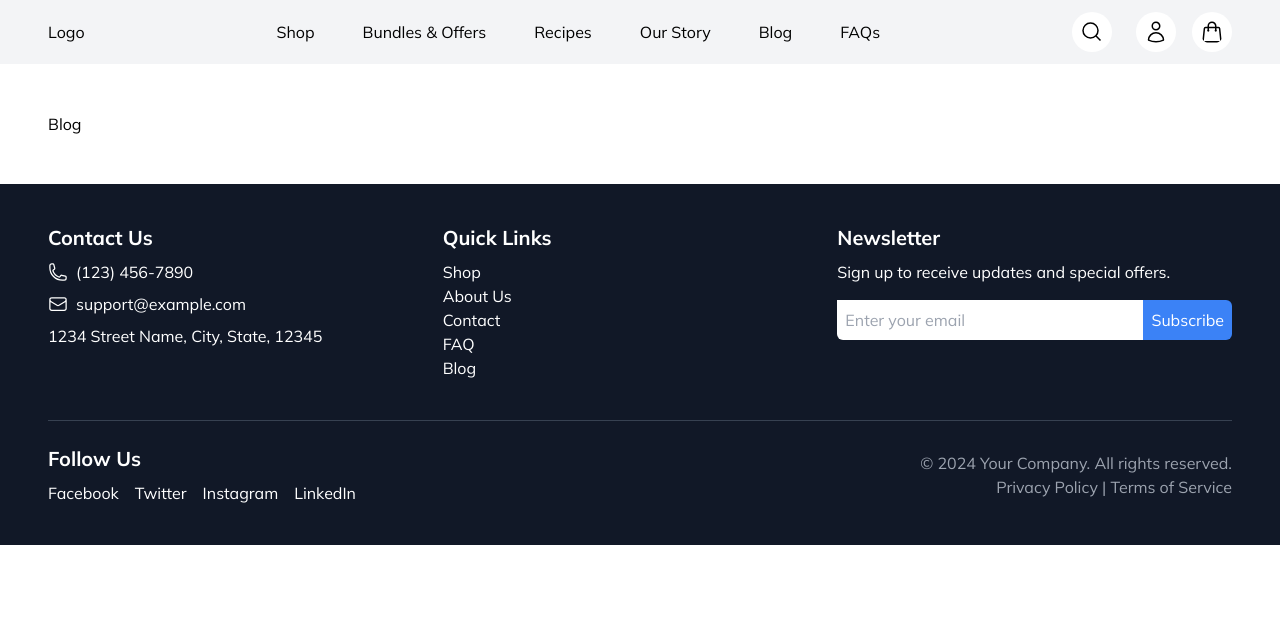
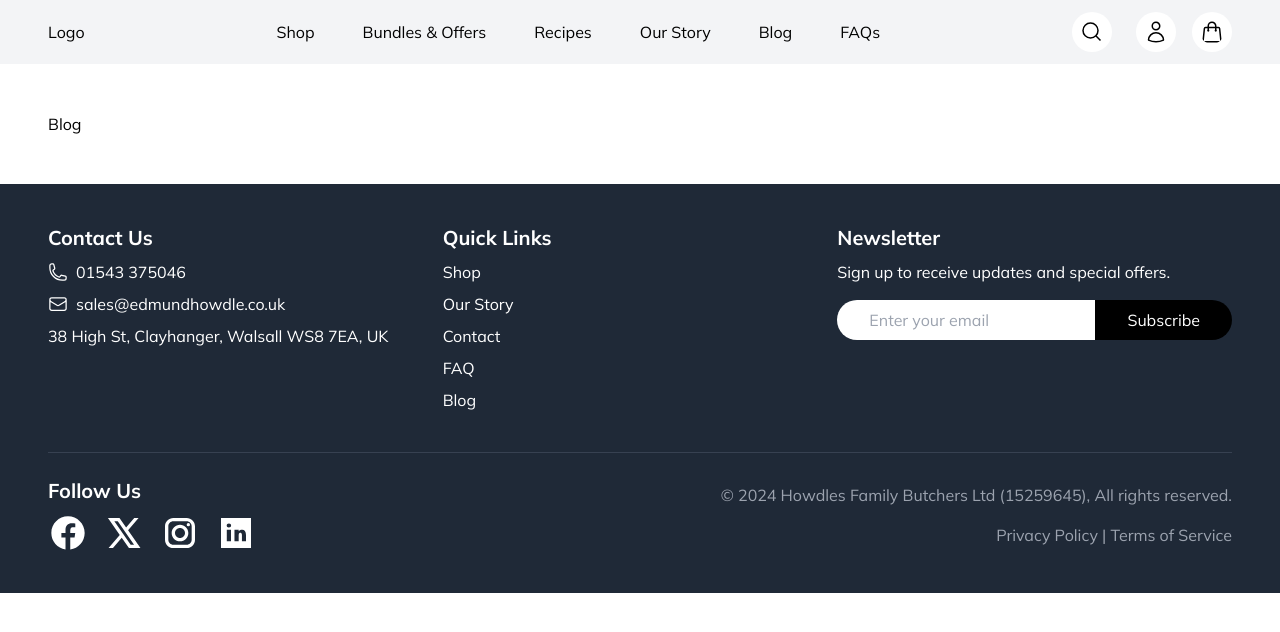
Before and after one commit to Kennedy1977/headless-commerce, a Next.js app: page /blog in a window 1280 px wide. Shown: the top 632 px of the page. Built offline with nearby package versions, Linux system fonts and the light colour scheme.

Commit message:
layout, footer, page updates

```diff
--- a/src/app/layout.js
+++ b/src/app/layout.js
@@ -1,11 +1,9 @@
 import "./globals.css";
 import { Header } from "@/components";
 import Footer from "@/components/footer/Footer";
+import { globalMetadata } from "@/helpers/metadata";
 
-export const metadata = {
-  title: "Create Next App",
-  description: "Generated by create next app",
-};
+export const metadata = globalMetadata;
 
 export default function RootLayout({ children }) {
   return (
--- a/src/app/page.js
+++ b/src/app/page.js
@@ -1,49 +1,13 @@
 "use client";
-import React, { useEffect, useRef } from "react";
+import BestSellers from "@/components/home/best-sellers/BestSellers";
+import Hero from "@/components/home/hero/Hero";
 
 export default function Home() {
-  const hero = Math.floor(Math.random() * 5) + 1;
-  const videoRef = useRef(null);
-
-  useEffect(() => {
-    const video = videoRef.current;
-    if (video) {
-      video.muted = true; // Mute the video to comply with autoplay policies
-      video.play().catch((error) => {
-        console.error("Failed to autoplay video:", error);
-      });
-    }
-  }, [hero]);
-
   return (
     <>
-      <main className="px-12 py-12">
-        <section className="flex w-full flex-col lg:flex-row py-12 gap-12">
-          <div className="w-full lg:w-600px">
-            <h1 className="text-6xl mulish-400">
-              Savour Our Premium Quality Meats...
-            </h1>
-            <p className="text-2xl mt-4 mulish-300">
-              Welcome to Edmund Howdle Butchers, where heritage meets quality.
-              We offer the finest cuts of meat, sourced from trusted farms and
-              prepared with care. Experience the difference dedication brings to
-              your table.
-            </p>
-          </div>
-          <div className="w-full lg:w-auto">
-            <video
-              ref={videoRef}
-              className="w-full lg:w-550px h-auto"
-              loop
-              muted
-              preload="auto"
-              autoPlay
-            >
-              <source src={`/hero-${hero}.mp4`} type="video/mp4" />
-              Your browser does not support the video tag.
-            </video>
-          </div>
-        </section>
+      <main>
+        <Hero className="px-12 py-12" />
+        <BestSellers />
       </main>
     </>
   );
--- a/src/components/footer/Footer.js
+++ b/src/components/footer/Footer.js
@@ -1,51 +1,67 @@
 import React from "react";
 import { EnvelopeIcon, PhoneIcon } from "@heroicons/react/24/outline";
+import Link from "next/link";
+import Social from "../ui/social/Social";
 
 function Footer() {
   return (
-    <footer className="bg-gray-900 text-white py-10">
+    <footer className="bg-gray-800 text-white py-10">
       <div className="px-12">
         <div className="flex flex-col lg:flex-row justify-between flex-wrap space-y-8 lg:space-y-0">
           {/* Contact Information */}
           <div className="w-full lg:w-1/3">
             <h3 className="text-xl font-bold mb-2">Contact Us</h3>
             <p className="mb-2 flex items-center">
-              <PhoneIcon className="w-5 h-5 mr-2" /> (123) 456-7890
+              <PhoneIcon className="w-5 h-5 mr-2" />
+              <Link
+                href="mailto:sales@edmundhowdle.co.uk"
+                className="hover:underline"
+              >
+                01543 375046
+              </Link>
             </p>
             <p className="mb-2 flex items-center">
-              <EnvelopeIcon className="w-5 h-5 mr-2" /> support@example.com
+              <EnvelopeIcon className="w-5 h-5 mr-2" />
+              <Link
+                href="mailto:sales@edmundhowdle.co.uk"
+                className="hover:underline"
+              >
+                sales@edmundhowdle.co.uk
+              </Link>
             </p>
-            <p>1234 Street Name, City, State, 12345</p>
+            <address className="not-italic">
+              38 High St, Clayhanger, Walsall WS8 7EA, UK
+            </address>
           </div>
 
           {/* Quick Links */}
           <div className="w-full lg:w-1/3">
             <h3 className="text-xl font-bold mb-2">Quick Links</h3>
-            <ul>
+            <ul className="space-y-2">
               <li>
-                <a href="/shop" className="hover:underline">
+                <Link href="/shop" className="hover:underline">
                   Shop
-                </a>
+                </Link>
               </li>
               <li>
-                <a href="/about" className="hover:underline">
-                  About Us
-                </a>
+                <Link href="/our-story" className="hover:underline">
+                  Our Story
+                </Link>
               </li>
               <li>
-                <a href="/contact" className="hover:underline">
+                <Link href="/contact" className="hover:underline">
                   Contact
-                </a>
+                </Link>
               </li>
               <li>
-                <a href="/faq" className="hover:underline">
+                <Link href="/faq" className="hover:underline">
                   FAQ
-                </a>
+                </Link>
               </li>
               <li>
-                <a href="/blog" className="hover:underline">
+                <Link href="/blog" className="hover:underline">
                   Blog
-                </a>
+                </Link>
               </li>
             </ul>
           </div>
@@ -60,11 +76,11 @@ function Footer() {
               <input
                 type="email"
                 placeholder="Enter your email"
-                className="w-full p-2 rounded-t-md sm:rounded-l-md sm:rounded-t-none text-black"
+                className="w-full py-2 px-8 rounded-l-full text-black"
               />
               <button
                 type="submit"
-                className="bg-blue-500 p-2 rounded-b-md sm:rounded-r-md sm:rounded-b-none hover:bg-blue-700"
+                className="bg-black py-2 px-8 rounded-r-full hover:bg-gray-800"
               >
                 Subscribe
               </button>
@@ -74,35 +90,22 @@ function Footer() {
 
         <div className="mt-10 border-t border-gray-700 pt-6 flex flex-col lg:flex-row justify-between items-center space-y-4 lg:space-y-0">
           {/* Social Media Links */}
-          <div className="flex flex-col items-center lg:items-start">
-            <h3 className="text-xl font-bold mb-2">Follow Us</h3>
-            <div className="flex space-x-4">
-              <a href="#" className="hover:text-gray-400">
-                Facebook
-              </a>
-              <a href="#" className="hover:text-gray-400">
-                Twitter
-              </a>
-              <a href="#" className="hover:text-gray-400">
-                Instagram
-              </a>
-              <a href="#" className="hover:text-gray-400">
-                LinkedIn
-              </a>
-            </div>
-          </div>
+          <Social />
 
           {/* Legal Information */}
-          <div className="text-center lg:text-right text-gray-400">
-            <p>&copy; 2024 Your Company. All rights reserved.</p>
+          <div className="flex flex-col gap-4 text-center lg:text-right text-gray-400">
             <p>
-              <a href="/privacy-policy" className="hover:underline">
+              &copy; {new Date().getFullYear()} Howdles Family Butchers Ltd
+              (15259645), All rights reserved.
+            </p>
+            <p>
+              <Link href="/privacy-policy" className="hover:underline">
                 Privacy Policy
-              </a>{" "}
+              </Link>{" "}
               |{" "}
-              <a href="/terms-of-service" className="hover:underline">
+              <Link href="/terms-of-service" className="hover:underline">
                 Terms of Service
-              </a>
+              </Link>
             </p>
           </div>
         </div>
--- /dev/null
+++ b/src/components/ui/social/Social.js
@@ -0,0 +1,79 @@
+import Link from "next/link";
+
+function Social() {
+  return (
+    <>
+      <div className="flex flex-col items-center lg:items-start">
+        <h3 className="text-xl font-bold mb-2">Follow Us</h3>
+        <div className="flex space-x-4">
+          <Link href="#" className="hover:text-gray-400">
+            <svg
+              xmlns="http://www.w3.org/2000/svg"
+              x="0px"
+              y="0px"
+              width="100"
+              height="100"
+              viewBox="0 0 24 24"
+              className="w-10 h-auto"
+            >
+              <path
+                fill="#ffffff"
+                d="M12,2C6.477,2,2,6.477,2,12c0,5.013,3.693,9.153,8.505,9.876V14.65H8.031v-2.629h2.474v-1.749 c0-2.896,1.411-4.167,3.818-4.167c1.153,0,1.762,0.085,2.051,0.124v2.294h-1.642c-1.022,0-1.379,0.969-1.379,2.061v1.437h2.995 l-0.406,2.629h-2.588v7.247C18.235,21.236,22,17.062,22,12C22,6.477,17.523,2,12,2z"
+              ></path>
+            </svg>
+          </Link>
+          <Link href="#" className="hover:text-gray-400">
+            <svg
+              xmlns="http://www.w3.org/2000/svg"
+              x="0px"
+              y="0px"
+              width="100"
+              height="100"
+              viewBox="0 0 24 24"
+              className="w-10 h-auto"
+            >
+              <path
+                fill="#ffffff"
+                d="M 2.3671875 3 L 9.4628906 13.140625 L 2.7402344 21 L 5.3808594 21 L 10.644531 14.830078 L 14.960938 21 L 21.871094 21 L 14.449219 10.375 L 20.740234 3 L 18.140625 3 L 13.271484 8.6875 L 9.2988281 3 L 2.3671875 3 z M 6.2070312 5 L 8.2558594 5 L 18.033203 19 L 16.001953 19 L 6.2070312 5 z"
+              ></path>
+            </svg>
+          </Link>
+          <Link href="#" className="hover:text-gray-400">
+            <svg
+              xmlns="http://www.w3.org/2000/svg"
+              x="0px"
+              y="0px"
+              width="100"
+              height="100"
+              viewBox="0 0 24 24"
+              className="w-10 h-auto"
+            >
+              <path
+                fill="#ffffff"
+                d="M 8 3 C 5.243 3 3 5.243 3 8 L 3 16 C 3 18.757 5.243 21 8 21 L 16 21 C 18.757 21 21 18.757 21 16 L 21 8 C 21 5.243 18.757 3 16 3 L 8 3 z M 8 5 L 16 5 C 17.654 5 19 6.346 19 8 L 19 16 C 19 17.654 17.654 19 16 19 L 8 19 C 6.346 19 5 17.654 5 16 L 5 8 C 5 6.346 6.346 5 8 5 z M 17 6 A 1 1 0 0 0 16 7 A 1 1 0 0 0 17 8 A 1 1 0 0 0 18 7 A 1 1 0 0 0 17 6 z M 12 7 C 9.243 7 7 9.243 7 12 C 7 14.757 9.243 17 12 17 C 14.757 17 17 14.757 17 12 C 17 9.243 14.757 7 12 7 z M 12 9 C 13.654 9 15 10.346 15 12 C 15 13.654 13.654 15 12 15 C 10.346 15 9 13.654 9 12 C 9 10.346 10.346 9 12 9 z"
+              ></path>
+            </svg>
+          </Link>
+          <Link href="#" className="hover:text-gray-400 ">
+            <svg
+              xmlns="http://www.w3.org/2000/svg"
+              x="0px"
+              y="0px"
+              width="100"
+              height="100"
+              viewBox="0 0 24 24"
+              className="w-10 h-auto"
+            >
+              <path
+                fill="#ffffff"
+                d="M21,3H3v18h18V3z M9,17H6.477v-7H9V17z M7.694,8.717c-0.771,0-1.286-0.514-1.286-1.2s0.514-1.2,1.371-1.2 c0.771,0,1.286,0.514,1.286,1.2S8.551,8.717,7.694,8.717z M18,17h-2.442v-3.826c0-1.058-0.651-1.302-0.895-1.302 s-1.058,0.163-1.058,1.302c0,0.163,0,3.826,0,3.826h-2.523v-7h2.523v0.977C13.93,10.407,14.581,10,15.802,10 C17.023,10,18,10.977,18,13.174V17z"
+              ></path>
+            </svg>
+          </Link>
+        </div>
+      </div>
+    </>
+  );
+}
+
+export default Social;
```
